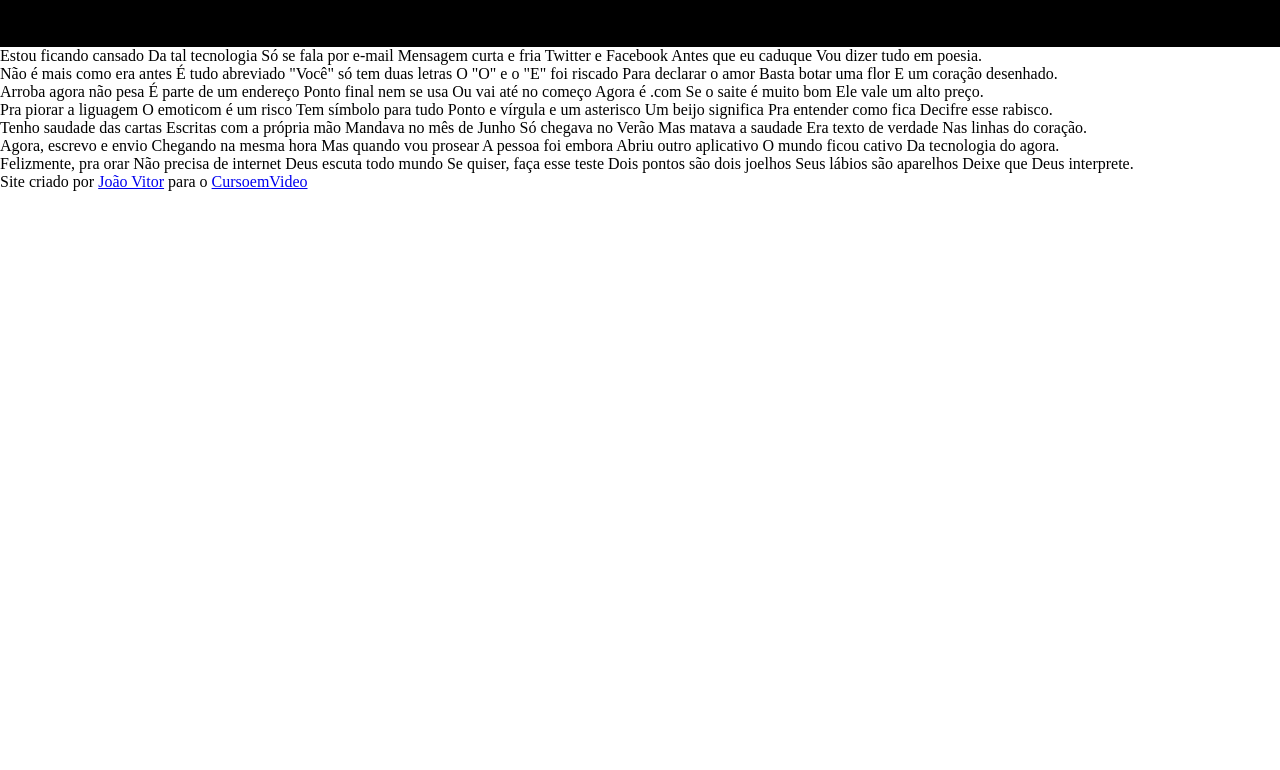
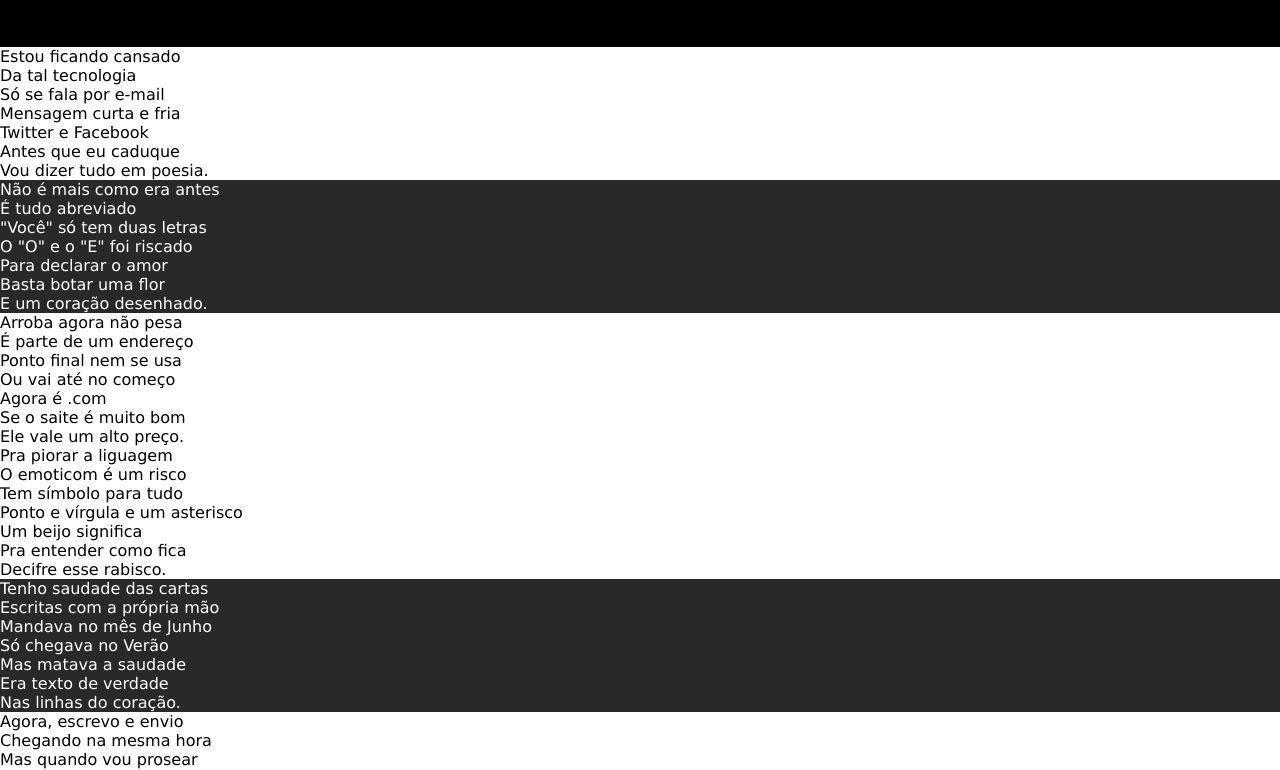
Before and after one commit to JOAOvrms/cordel_moderno, a plain HTML site: page index.html in a window 1280 px wide. Shown: the part 219-989 px from the top of the page. Before the commit the page ends 800 px from the top, so only its background shows below. Drawn offline with Linux system fonts and the light colour scheme.

Commit message:
Alterações no html e css
Personalização do estilo de fundo, fonte e links.

```diff
--- a/index.html
+++ b/index.html
@@ -14,65 +14,79 @@
       <p>Por <a href="https://www.recantodasletras.com.br/poesias/3186743">Milton Duarte</a></p>
    </header>
    <main>
+      <section class="normal">
          <p>
-         Estou ficando cansado
-         Da tal tecnologia
-         Só se fala por e-mail
-         Mensagem curta e fria
-         Twitter e Facebook
-         Antes que eu caduque
+            Estou ficando cansado <br>
+            Da tal tecnologia <br>
+            Só se fala por e-mail <br>
+            Mensagem curta e fria <br>
+            Twitter e Facebook <br>
+            Antes que eu caduque <br>
             Vou dizer tudo em poesia.
          </p>
-      <p>Não é mais como era antes
-         É tudo abreviado
-         "Você" só tem duas letras
-         O "O" e o "E" foi riscado
-         Para declarar o amor
-         Basta botar uma flor
+      </section>
+
+      <section class="imagem">
+         <p>Não é mais como era antes <br>
+            É tudo abreviado <br>
+            "Você" só tem duas letras <br>
+            O "O" e o "E" foi riscado <br>
+            Para declarar o amor <br>
+            Basta botar uma flor <br>
             E um coração desenhado.
          </p>
-      <p>Arroba agora não pesa
-         É parte de um endereço
-         Ponto final nem se usa
-         Ou vai até no começo
-         Agora é .com
-         Se o saite é muito bom
+      </section>
+
+      <section class="normal">
+         <p>Arroba agora não pesa <br>
+            É parte de um endereço <br>
+            Ponto final nem se usa <br>
+            Ou vai até no começo <br>
+            Agora é .com <br>
+            Se o saite é muito bom <br>
             Ele vale um alto preço.
          </p>
          <p>
-         Pra piorar a liguagem
-         O emoticom é um risco
-         Tem símbolo para tudo
-         Ponto e vírgula e um asterisco
-         Um beijo significa
-         Pra entender como fica
+            Pra piorar a liguagem <br>
+            O emoticom é um risco <br>
+            Tem símbolo para tudo <br>
+            Ponto e vírgula e um asterisco <br>
+            Um beijo significa <br>
+            Pra entender como fica <br>
             Decifre esse rabisco.
          </p>
-      <p>Tenho saudade das cartas
-         Escritas com a própria mão
-         Mandava no mês de Junho
-         Só chegava no Verão
-         Mas matava a saudade
-         Era texto de verdade
+      </section>
+
+      <section class="imagem">
+         <p>Tenho saudade das cartas <br>
+            Escritas com a própria mão <br>
+            Mandava no mês de Junho <br>
+            Só chegava no Verão <br>
+            Mas matava a saudade <br>
+            Era texto de verdade <br>
             Nas linhas do coração.
          </p>
-      <p>Agora, escrevo e envio
-         Chegando na mesma hora
-         Mas quando vou prosear
-         A pessoa foi embora
-         Abriu outro aplicativo
-         O mundo ficou cativo
+      </section>
+
+      <section class="normal">
+         <p>Agora, escrevo e envio <br>
+            Chegando na mesma hora <br>
+            Mas quando vou prosear <br>
+            A pessoa foi embora <br>
+            Abriu outro aplicativo <br>
+            O mundo ficou cativo <br>
             Da tecnologia do agora.
          </p>
          <p>
-         Felizmente, pra orar
-         Não precisa de internet
-         Deus escuta todo mundo
-         Se quiser, faça esse teste
-         Dois pontos são dois joelhos
-         Seus lábios são aparelhos
+            Felizmente, pra orar <br>
+            Não precisa de internet <br>
+            Deus escuta todo mundo <br>
+            Se quiser, faça esse teste <br>
+            Dois pontos são dois joelhos <br>
+            Seus lábios são aparelhos <br>
             Deixe que Deus interprete.
          </p>
+      </section>
    </main>
    <footer>
       <p>Site criado por <a href="https://github.com/JOAOvrms">João Vitor</a> para o <a href="https://www.cursoemvideo.com/">CursoemVideo</a></p>
--- a/style.css
+++ b/style.css
@@ -10,11 +10,19 @@
    --fonte3: 'Sriracha', sans-serif;
 }
 
+html, body {
+   min-height: 100vh;
+   background-color: darkgray;
+}
+
+body {
+   font-family: var(--fonte1);
+}
+
 header {
    background-color: black;
    color: white;
    text-align: center;
-   display: block;
    font-family: var(--fonte1);
 }
 
@@ -22,22 +30,40 @@ header h1 {
    padding-top: 50px;
    font-family: var(--fonte2);
    font-size: 10vw;
+   font-variant: small-caps;
 }
 
-header a {
+header p {
+   padding-bottom: 50px;
+}
+
+header a, footer a {
+   text-decoration: none;
+   color: white;
+   font-weight: bolder;
+   cursor: pointer;
    text-decoration: none;
    color: white;
    font-weight: bolder;
 }
 
-a {
-   cursor: pointer;
-}
-
-a:hover {
+header a:hover, footer a:hover {
    text-decoration: underline;
 }
 
-header p {
-   padding-bottom: 50px;
+.normal {
+   background-color: white;
+   color: black;
 }
+
+.imagem {
+   background-color: rgb(41, 41, 41);
+   color: white;
+}
+
+footer {
+   background-color: black;
+   text-align: center;
+   padding: 10px;
+   color: white;
+}
```
Lines whose indentation alone changed are shown as unchanged.
